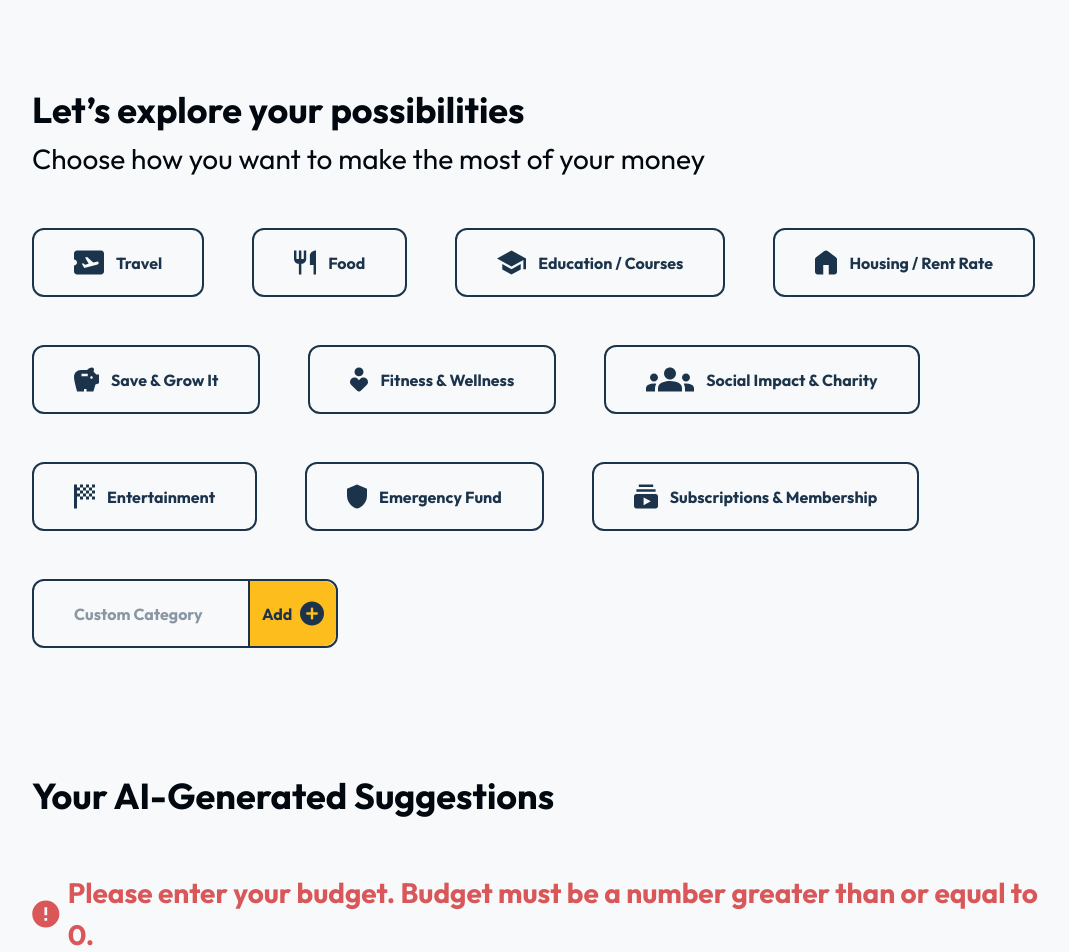
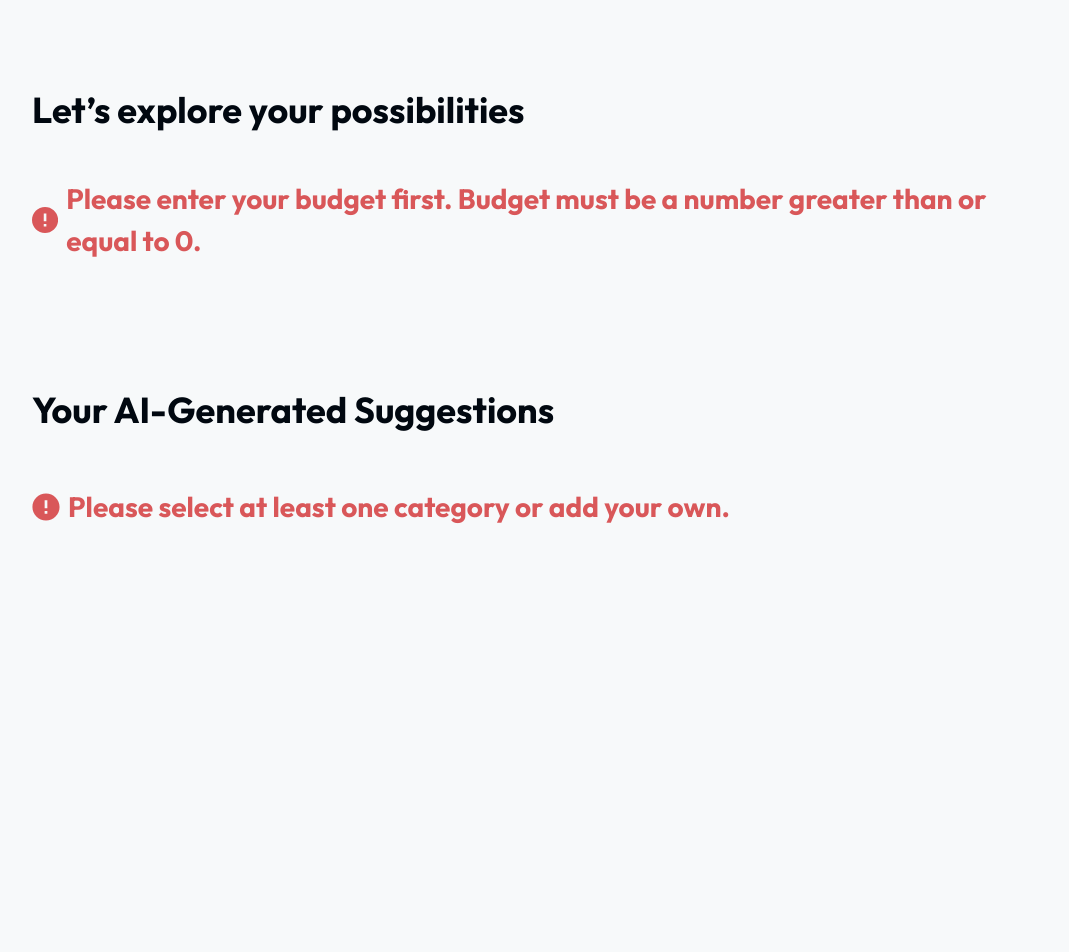
Before and after one commit to ludwint3265/BudgetCalculatorFrontend, a React (Vite) app: page / in a window 1280 px wide. Shown: the part 420-1372 px from the top of the page, without its empty margins (96-1165 px from the left). After the commit the page ends 1076 px from the top, so only its background shows below. Built offline with nearby package versions, Linux system fonts and the light colour scheme.

Commit message:
add: validations

```diff
--- a/src/App.jsx
+++ b/src/App.jsx
@@ -117,6 +117,18 @@ function App() {
         <h1 className="text-[#010810] font-bold text-4xl mb-2">
           Let’s explore your possibilities
         </h1>
+        {userBudget < 0 || !userBudget ? (
+          <div className="flex flex-col mt-12 text-[#D95759] font-bold text-[28px]">
+            <div className="flex gap-2 items-center">
+              <ErrorIcon />
+              <span>
+                Please enter your budget first. Budget must be a number greater
+                than or equal to 0.
+              </span>
+            </div>
+          </div>
+        ) : (
+          <>
             <h2 className="text-[#010810] font-normal text-[28px]">
               Choose how you want to make the most of your money
             </h2>
@@ -150,6 +162,8 @@ function App() {
                 </button>
               </div>
             </div>
+          </>
+        )}
       </div>
 
       <div className="mb-32 flex flex-col">
@@ -218,18 +232,6 @@ function App() {
           )
         ) : (
           <div className="flex flex-col gap-6 mt-12 text-[#D95759] font-bold text-[28px]">
-            {userBudget < 0 || !userBudget ? (
-              <div className="flex gap-2 items-center">
-                <ErrorIcon />
-                <span>
-                  Please enter your budget. Budget must be a number greater than
-                  or equal to 0.
-                </span>
-              </div>
-            ) : (
-              ""
-            )}
-
             {!selectedCategory ? (
               <div className="flex gap-2 items-center">
                 <ErrorIcon />
```
Lines whose indentation alone changed are shown as unchanged.
